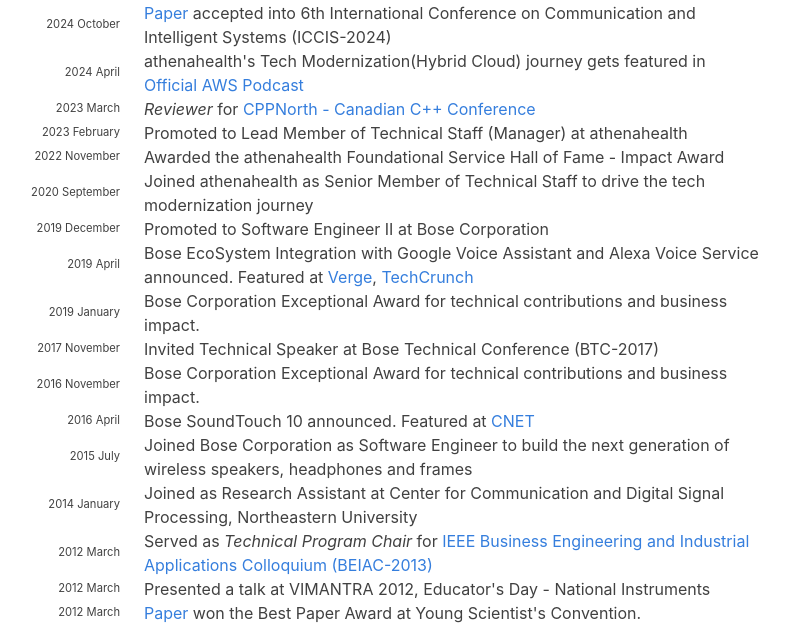
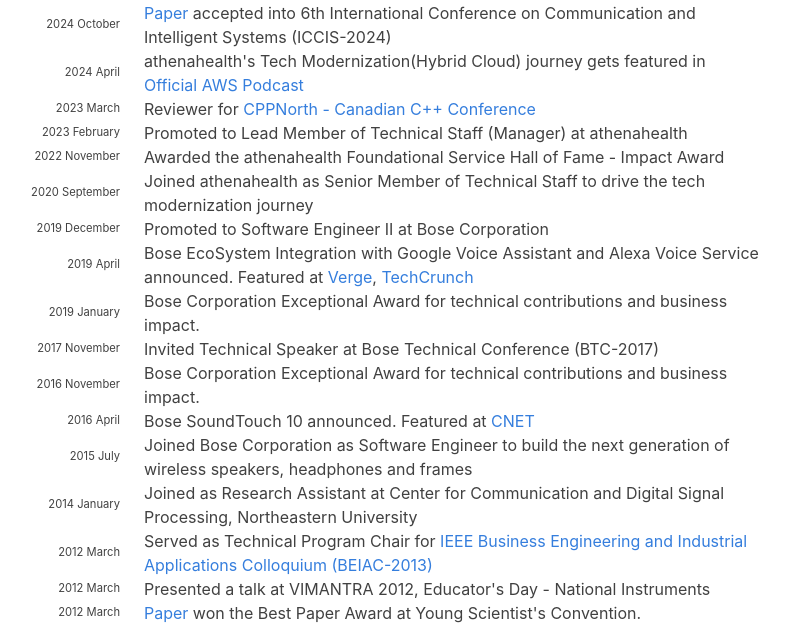
Before and after one commit to hariharanragothaman/hariharanragothaman.github.io, a Jekyll site: the page built from index.md, in a window 1280 px wide and 900 px high, scrolled down 1180 px. Shown: the part 161-789 px from the top of the window, without its empty margins (188-977 px from the left). Built offline with Jekyll 4.4.1, drawn with Linux system fonts in a browser that asks for light colours; nearby versions of some CDN libraries; some web fonts are replaced.

Commit message:
Polishes and Updates

```diff
--- a/_data/news.yaml
+++ b/_data/news.yaml
@@ -64,7 +64,7 @@
 
 - year: 2023
   year-extra: March
-  description: <em>Reviewer</em> for <a href="https://cppnorth.ca/">CPPNorth - Canadian C++ Conference</a>
+  description: Reviewer for <a href="https://cppnorth.ca/">CPPNorth - Canadian C++ Conference</a>
 
 - year: 2023
   year-extra: February
@@ -112,7 +112,7 @@
 
 - year: 2012
   year-extra: March
-  description: Served as <em>Technical Program Chair</em> for <a href="https://ieeexplore.ieee.org/xpl/conhome/6554178/proceeding">IEEE Business Engineering and Industrial Applications Colloquium (BEIAC-2013)</a>
+  description: Served as Technical Program Chair for <a href="https://ieeexplore.ieee.org/xpl/conhome/6554178/proceeding">IEEE Business Engineering and Industrial Applications Colloquium (BEIAC-2013)</a>
 
 - year: 2012
   year-extra: March
```
